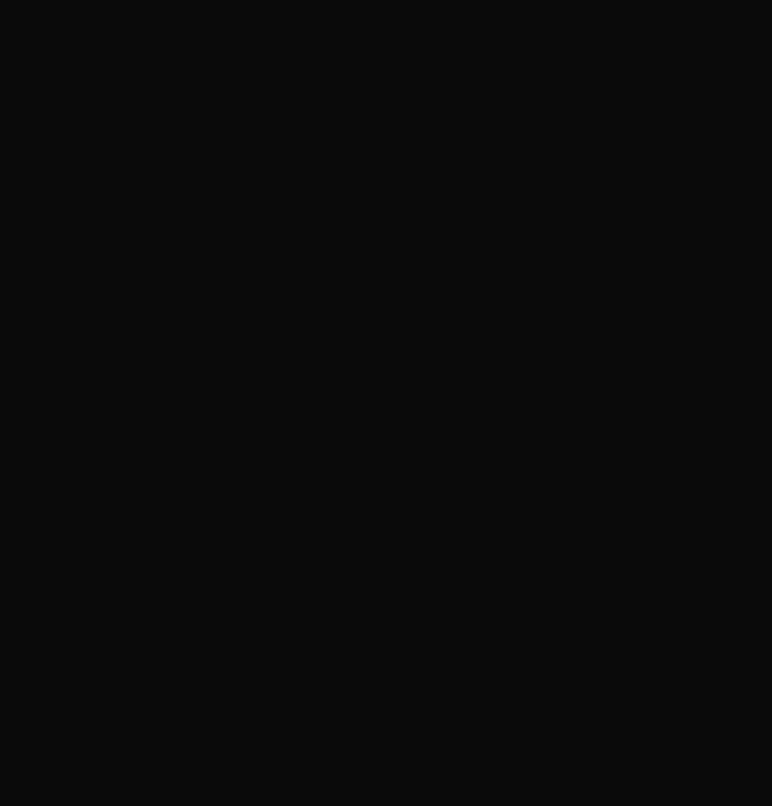
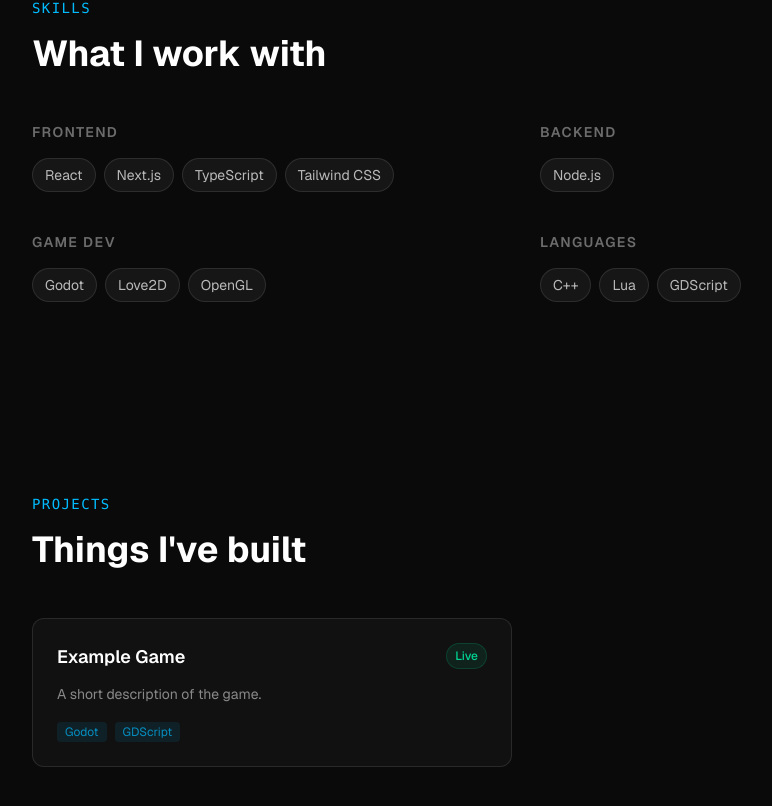
Before and after one commit to BryGo1995/portfolio, a Next.js app: page / in a window 1280 px wide. Shown: the part 1292-2098 px from the top of the page, without its empty margins (120-892 px from the left). Before the commit the page ends 800 px from the top, so only its background shows below. Built offline with nearby package versions, Linux system fonts and the light colour scheme.

Commit message:
feat: add projects section with card grid

```diff
--- a/src/app/page.tsx
+++ b/src/app/page.tsx
@@ -1,9 +1,15 @@
 import Hero from '@/components/sections/Hero'
+import About from '@/components/sections/About'
+import Skills from '@/components/sections/Skills'
+import Projects from '@/components/sections/Projects'
 
 export default function Home() {
   return (
     <main>
       <Hero />
+      <About />
+      <Skills />
+      <Projects />
     </main>
   )
 }
--- /dev/null
+++ b/src/components/sections/Projects.tsx
@@ -0,0 +1,26 @@
+'use client'
+
+import { motion } from 'framer-motion'
+import { projects } from '@/content/projects'
+import ProjectCard from '@/components/ui/ProjectCard'
+
+export default function Projects() {
+  return (
+    <section id="projects" className="py-24 px-6 max-w-5xl mx-auto">
+      <motion.div
+        initial={{ opacity: 0, y: 24 }}
+        whileInView={{ opacity: 1, y: 0 }}
+        viewport={{ once: true }}
+        transition={{ duration: 0.5 }}
+      >
+        <p className="text-sky-400 text-sm font-mono tracking-widest uppercase mb-4">Projects</p>
+        <h2 className="text-3xl md:text-4xl font-bold text-white mb-12">Things I&apos;ve built</h2>
+        <div className="grid grid-cols-1 md:grid-cols-2 gap-4">
+          {projects.map((project) => (
+            <ProjectCard key={project.slug} project={project} />
+          ))}
+        </div>
+      </motion.div>
+    </section>
+  )
+}
--- /dev/null
+++ b/src/components/ui/ProjectCard.tsx
@@ -0,0 +1,34 @@
+import Link from 'next/link'
+import type { Project } from '@/lib/types'
+
+export default function ProjectCard({ project }: { project: Project }) {
+  return (
+    <Link
+      href={`/projects/${project.slug}`}
+      className="group block p-6 bg-white/[0.03] border border-white/10 rounded-xl hover:border-sky-500/40 hover:bg-white/[0.05] transition-all duration-200"
+    >
+      <div className="flex items-start justify-between mb-3">
+        <h3 className="text-white font-semibold text-lg group-hover:text-sky-300 transition-colors duration-200">
+          {project.title}
+        </h3>
+        <span
+          className={`text-xs px-2 py-1 rounded-full font-medium ml-3 shrink-0 ${
+            project.status === 'live'
+              ? 'bg-emerald-500/10 text-emerald-400 border border-emerald-500/20'
+              : 'bg-white/5 text-white/40 border border-white/10'
+          }`}
+        >
+          {project.status === 'live' ? 'Live' : 'In Progress'}
+        </span>
+      </div>
+      <p className="text-white/50 text-sm leading-relaxed mb-4">{project.shortDescription}</p>
+      <div className="flex flex-wrap gap-2">
+        {project.tech.map((t) => (
+          <span key={t} className="text-xs text-sky-400/70 bg-sky-500/10 px-2 py-0.5 rounded">
+            {t}
+          </span>
+        ))}
+      </div>
+    </Link>
+  )
+}
```
Also changed, not shown: 2 other files (tests, documents, lock files or other folders).
